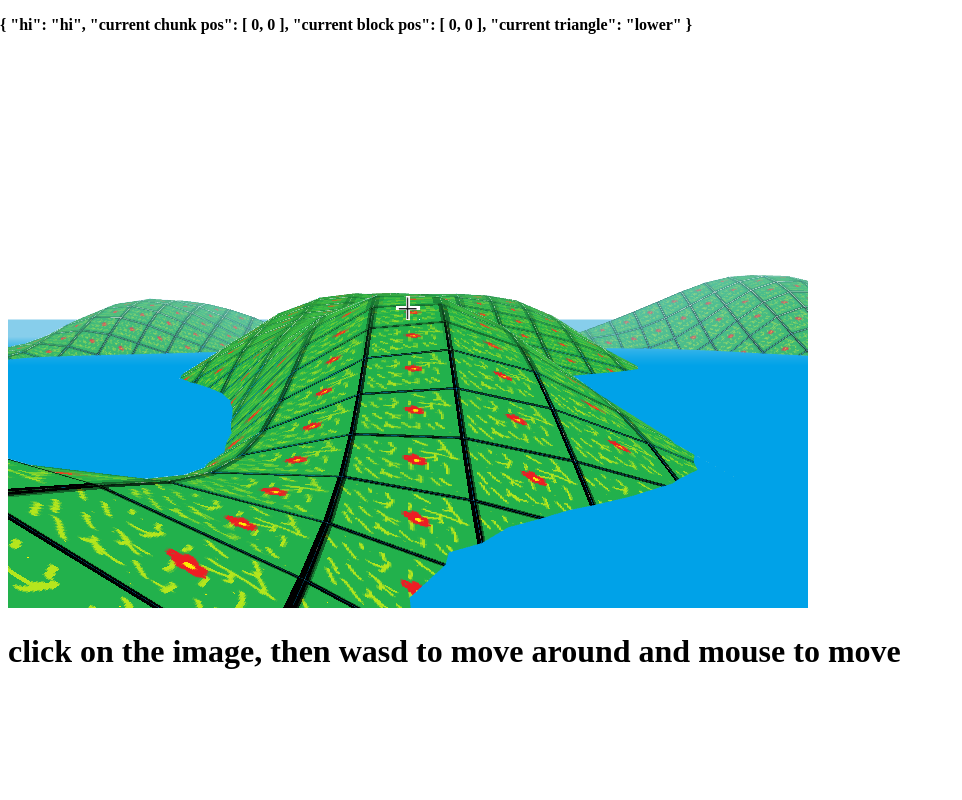
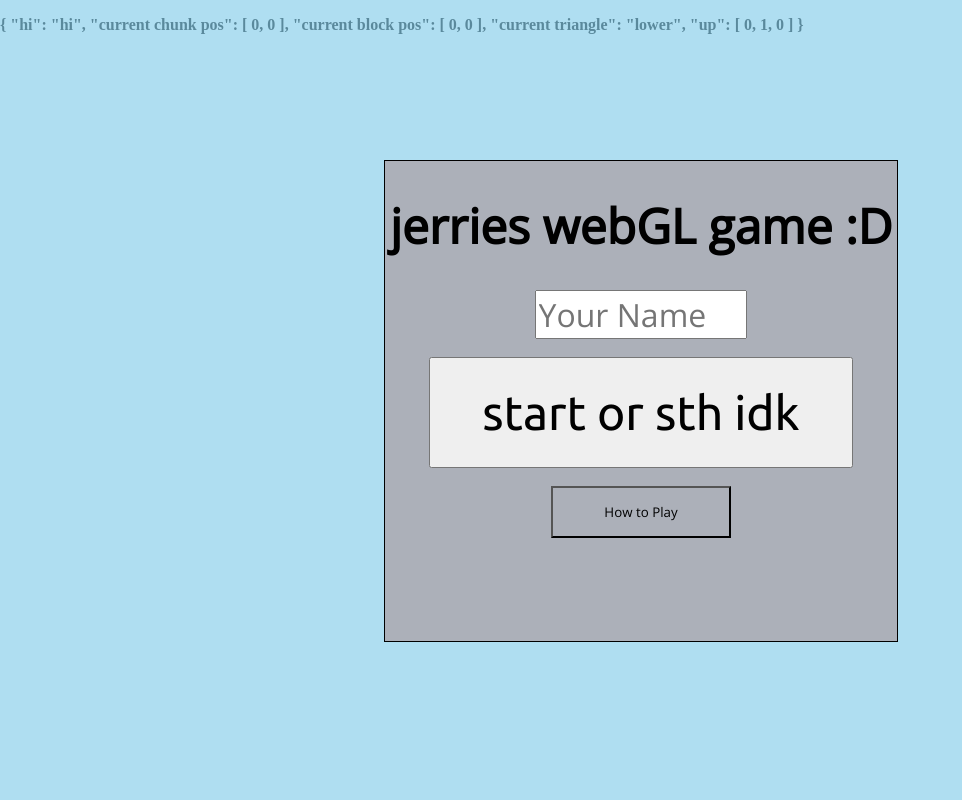
Before and after one commit to Greb-the-awesome/webdev, a Flask app: page /programmingDemo in a window 1280 px wide. Shown: the whole page, without its empty margins (0-962 px from the left). Run offline with Flask 2, Linux system fonts and the light colour scheme; some libraries are stand-ins or nearby versions.

Commit message:
much webGL development

```diff
--- a/static/multiplayer_3d_game/divisionEngine.js
+++ b/static/multiplayer_3d_game/divisionEngine.js
@@ -7,7 +7,8 @@ var settings = {};
 var pushed = [];
 var attributeInfo, particleShader;
 var divisDownKeys = {};
-var particleTexCoords, particleCenterOffsets;
+var textShader;
+var particleTexCoords, particleCenterOffsets, textTexCoords, textPositions, textColors;
 
 // #4a412a
 
@@ -40,6 +41,8 @@ function initShaders() {
 	if (settings.useTexture) {
 		particleShader = compileShaders(particleVS, textureFS, "particleShader");
 		if (!gl.getProgramParameter(particleShader, gl.LINK_STATUS)) { alert("particle shaders failed lmao bc" + gl.getProgramInfoLog(particleShader)); }
+		textShader = compileShaders(textVS, textFS, "textShader");
+		if (!gl.getProgramParameter(textShader, gl.LINK_STATUS)) { alert("text shaders failed lmao bc" + gl.getProgramInfoLog(textShader)) }
 	}
 	return shaderProgram;
 }
@@ -100,33 +103,42 @@ function initBuffers() {
 	const particleOffsetBuffer = gl.createBuffer();
 	particleCenterOffsets = [];
 	{
-		let cycle = [-1, 1,
-					 -1, -1,
-					 1, 1,
-					 1, 1,
-					 1, -1,
-					 -1, -1,];
-		let texCoordsCycle = [0.0, 0.5,
-							  0.0, 0.0,
-							  0.5, 0.5,
-							  0.5, 0.5,
-							  0.5, 0.0,
-							  0.0, 0.0,];
-		for (let j=0; j<1; j++) {
+		let cycle = [-1.0, -1.0,
+					 1.0, -1.0,
+					 1.0, 1.0,
+					 -1.0, -1.0,
+					 1.0, 1.0,
+					 -1.0, 1.0];
+		let texCoordsCycle = [0.5, 1,
+							  0, 1,
+							  0, 0.5,
+							  0.5, 1,
+							  0, 0.5,
+							  0.5, 0.5];
+		for (let j=0; j<10; j++) {
+			var offsets = [Math.random() * 5,Math.random() * 5,Math.random() * 5];
 			for (let i=0; i<6; i++) {
 				particleCorners.push(cycle[i * 2]);
 				particleCorners.push(cycle[i * 2 + 1]);
 				particleTexCoords.push(texCoordsCycle[i * 2]);
 				particleTexCoords.push(texCoordsCycle[i * 2 + 1]);
-				particleCenterOffsets.push(Math.random() * 5);
-				particleCenterOffsets.push(Math.random() * 5);
-				particleCenterOffsets.push(Math.random() * 5);
+				particleCenterOffsets = particleCenterOffsets.concat(offsets);
 			}
 		}
-		setBufferData(particleCornerBuffer, particleCorners);
-		setBufferData(particleTexCoordBuffer, particleTexCoords);
-		setBufferData(particleOffsetBuffer, particleCenterOffsets);
 	}
+	setBufferData(particleCornerBuffer, particleCorners);
+	setBufferData(particleTexCoordBuffer, particleTexCoords);
+	setBufferData(particleOffsetBuffer, particleCenterOffsets);
+
+	const textPositionBuffer = gl.createBuffer();
+	textPositions = [];
+	setBufferData(textPositionBuffer, textPositions);
+	const textTexCoordBuffer = gl.createBuffer();
+	textTexCoords = [];
+	setBufferData(textTexCoordBuffer, textTexCoords);
+	const textColorBuffer = gl.createBuffer();
+	textColors = [];
+	setBufferData(textColorBuffer, textColors);
 
 	return {
 		"position": positionBuffer,
@@ -137,6 +149,9 @@ function initBuffers() {
 		"particleOffset": particleOffsetBuffer,
 		"particleCorner": particleCornerBuffer,
 		"particleTexCoord": particleTexCoordBuffer,
+		"textPosition": textPositionBuffer,
+		"textTexCoord": textTexCoordBuffer,
+		"textColor": textColorBuffer,
 	}
 }
 
@@ -230,7 +245,63 @@ function flushUniforms() {
 		infoStuff.uniformLocations.pModelViewMatrix,
 		false,
 		modelViewMatrix);
+	var right = glMatrix.vec3.create();
+	glMatrix.vec3.cross(right, glMatrix.vec3.fromValues(0.0, 1.0, 0.0), myPlayer.cameraFront,);
+	glMatrix.vec3.normalize(right, right);
+	gl.uniform3f(infoStuff.uniformLocations.pCameraRight, right[0], right[1], right[2]);
+	gl.useProgram(textShader);
+	gl.uniformMatrix4fv(infoStuff.uniformLocations.tProjectionMatrix,
+		false,
+		projectionMatrix);
+	gl.uniformMatrix4fv(
+		infoStuff.uniformLocations.tModelViewMatrix,
+		false,
+		modelViewMatrix);
 	gl.useProgram(current);
+}
+var supporteds = [];
+{
+	let supportedString = "abcdefghijklmnopqrstuvwxyz";
+	for (let i=0; i<supportedString.length; i++) {
+		supporteds.push(supportedString[i]);
+	}
+}
+function addText(text, vertices, color) {
+	var unsupporteds = [];
+	for (let i=0; i<text.length; i++) {
+		var char = text[i];
+		if (!supporteds.includes(char)) { unsupporteds.push(char); }
+		else {
+			var position = supporteds.indexOf(char) * settings.charWidth + settings.textStart[0];
+			var head = i * 8;
+			textPositions = textPositions.concat([
+					-1.0 + head, -1.0,
+					 1.0 + head, -1.0,
+					 1.0 + head,  1.0,
+					-1.0 + head, -1.0,
+					 1.0 + head,  1.0,
+					-1.0 + head,  1.0]);
+			textTexCoords = textTexCoords.concat([
+					position, settings.textStart[1],
+					position + settings.charWidth, settings.textStart[1],
+					position + settings.charWidth, settings.textStart[1] + settings.charWidth,
+					position, settings.textStart[1],
+					position + settings.charWidth, settings.textStart[1] + settings.charWidth,
+					position, settings.textStart[1] + settings.charWidth]);
+			for (let j=0; j<6; j++) { textColors = textColors.concat(color); }
+			console.log("debug info: position = "+position+"\nadded textTexCoords = "+[
+					position, settings.textStart[1],
+					position + settings.charWidth, settings.textStart[1],
+					position + settings.charWidth, settings.textStart[1] + settings.charWidth,
+					position, settings.textStart[1],
+					position + settings.charWidth, settings.textStart[1] + settings.charWidth,
+					position, settings.textStart[1] + settings.charWidth]);
+		}
+	}
+	if (0 in unsupporteds) { console.warn("addText: unsupported characters: " + unsupporteds); }
+	setBufferData(buffers.textPosition, textPositions);
+	setBufferData(buffers.textColor, textColors);
+	setBufferData(buffers.textTexCoord, textTexCoords);
 }
 
 function loadTexture(url) { // MUST BE POWER OF 2 IMAGE
@@ -279,6 +350,8 @@ function finalInit() {
 	gl.enable(gl.DEPTH_TEST);
 	gl.depthFunc(gl.LEQUAL);
 
+	gl.enable(gl.BLEND);
+	gl.blendFunc(gl.SRC_ALPHA, gl.ONE_MINUS_SRC_ALPHA);
 	gl.clear(gl.COLOR_BUFFER_BIT | gl.DEPTH_BUFFER_BIT);
 
 	projectionMatrix = glMatrix.mat4.create();
@@ -322,6 +395,7 @@ function finalInit() {
 	gl.bindTexture(gl.TEXTURE_2D, texture);
 
 	gl.uniform1i(infoStuff.uniformLocations.texSampler, 0);
+	addText("aad", 0, [0, 1, 0, 1]);
 	flush();
 }
 
@@ -357,15 +431,28 @@ class Camera {
 	}
 }
 
+const D_ONE_POINT = function() { return glMatrix.vec3.fromValues(0,0,0); };
+const D_SQUARE_PLANE = function() {
+	return glMatrix.vec3.fromValues(Math.random(), Math.random(), Math.random());
+};
+
+class ParticleSystem {
+	constructor(position, emitter, startVelocity, lifetime) {
+		this.position = position;
+		this.emitFunc = emitter;
+		this.startVelocity = startVelocity;
+		this.particleLifetime = lifetime;
+		for (let i=0; i<1000/*change later*/; i++) {
+
+		}
+	}
+}
+
 var shaderProgram;
 
-function onLoad() {
-	settings.useTexture = true;
-	initGL();
-}
 
-function initGL() {
-	canvas = document.getElementById("canvas");
+function initGL(canvName) {
+	canvas = document.getElementById(canvName);
 	gl = canvas.getContext("webgl");
 	if (gl === null || gl === undefined) { // no webgl for ye
 		window.alert("webgl failed lmao");
@@ -374,7 +461,7 @@ function initGL() {
 
 	shaderProgram = initShaders();
 
-	infoStuff = {
+	infoStuff = { // i really should dynamically generate this as it is getting cluttered but w h a t e v e r
 		program: shaderProgram,
 		attribLocations: {
 			shaderProgram: {
@@ -390,6 +477,11 @@ function initGL() {
 				particleCenterOffset: gl.getAttribLocation(particleShader, "aParticleCenterOffset"),
 				particleCorner: gl.getAttribLocation(particleShader, "aParticleCorner"),
 				particleTexCoords: gl.getAttribLocation(particleShader, "aParticleTexCoords"),
+			},
+			textShader: {
+				vertexPosition: gl.getAttribLocation(textShader, "aVertexPosition"),
+				vertexColor: gl.getAttribLocation(textShader, "aTextColor"),
+				vertexTexCoord: gl.getAttribLocation(textShader, "aTexCoord"),
 			}
 		},
 		uniformLocations: {
@@ -403,6 +495,11 @@ function initGL() {
 			particleEmitter: gl.getUniformLocation(particleShader, "uParticleEmitter"),
 			pModelViewMatrix: gl.getUniformLocation(particleShader, "uModelViewMatrix"),
 			pProjectionMatrix: gl.getUniformLocation(particleShader, "uProjectionMatrix"),
+			pCameraRight: gl.getUniformLocation(particleShader, "uCameraRight"),
+			tModelViewMatrix: gl.getUniformLocation(textShader, "uModelViewMatrix"),
+			tProjectionMatrix: gl.getUniformLocation(textShader, "uProjectionMatrix"),
+			tCameraPos: gl.getUniformLocation(textShader, "uCameraPos"),
+			tFogColor: gl.getUniformLocation(textShader, "uFogColor"),
 		}
 	};
 
@@ -423,6 +520,11 @@ function initGL() {
 		particleCenterOffset: [buffers.particleOffset],
 		particleCorner: [buffers.particleCorner, 2, gl.FLOAT, false, 0, 0],
 		particleTexCoords: [buffers.particleTexCoord, 2, gl.FLOAT, false, 0, 0],
+	};
+	attributeInfo["textShader"] = {
+		vertexPosition: [buffers.textPosition, 2, gl.FLOAT, false, 0, 0],
+		vertexColor: [buffers.textColor, 4, gl.FLOAT, false, 0, 0],
+		vertexTexCoord: [buffers.textTexCoord, 2, gl.FLOAT, false, 0, 0],
 	}
 
 	window.addEventListener("keydown", onKeyDown);
@@ -453,6 +555,3 @@ function onKeyUp(event) {
 	keyCode = event.keyCode;
 	divisDownKeys[keyCode] = false;
 }
-
-
-window.onload = onLoad;
--- a/static/multiplayer_3d_game/minecraft.js
+++ b/static/multiplayer_3d_game/minecraft.js
@@ -1,5 +1,6 @@
 var chunks, gl;
 var debugDispNow = {"hi":"hi"};
+var locations = {};
 
 function fakePerlin(x, y) {
 	return [Math.sin((x + y) / 2)]
@@ -95,9 +96,35 @@ for (let x=-3; x<3; x++) {
 	}
 }
 
+function startGame() {
+	document.getElementById("homeDiv").style.display = "none";
+	canvas.requestPointerLock();
+	clearInterval(ambientHandle);
+}
+var alreadyHelped;
+function gameHelp() {
+	var h;
+	if (!alreadyHelped) {
+		h = document.getElementById('helpDiv');
+		h.style.display = "block";
+	}
+	console.log(h)
+	document.getElementById('helpDiv').scroll({
+		top: 1000,
+		left: 0,
+		behavior: "smooth"
+	});
+	alreadyHelped = true;
+}
+
 function divisionOnLoad(gl) {
 	noise.seed(6969); // the funny number
 	var values = Object.values(chunks);
+	canvas.width = parseInt(
+		document.defaultView.getComputedStyle(canvas, "wot do i put here").width.replace("px", ""), 10);
+	canvas.height = parseInt(
+		document.defaultView.getComputedStyle(canvas, "wot do i put here").height.replace("px", ""), 10);
+	gl.viewport(0, 0, canvas.width, canvas.height);
 
 	for (let c=0; c<values.length; c++) {
 		var chunk = values[c];
@@ -134,7 +161,7 @@ function divisionOnLoad(gl) {
 				  100, 0, 100,
 				  -100, 0, 100,
 				  -100, 0, -100],
-				  [0.9, 0.9,0.9, 0.9,0.9, 0.9,0.9, 0.9,0.9, 0.9,0.9, 0.9,])
+				  [0.99, 0.99,0.99, 0.99,0.99, 0.99,0.99, 0.99,0.99, 0.99,0.99, 0.99,])
 	flush();
 	window.gl = gl;
 	canvas.requestPointerLock = canvas.requestPointerLock || canvas.mozRequestPointerLock;
@@ -154,6 +181,8 @@ function debugRefresh() {
 function onCameraTurn(e) {
 	myPlayer.yaw   += e.movementX * 0.07;
 	myPlayer.pitch -= e.movementY * 0.07;
+	if (myPlayer.pitch > 89) { myPlayer.pitch = 89; }
+	if (myPlayer.pitch < -89) { myPlayer.pitch = -89; }
 
 	var front = glMatrix.vec3.create();
 	front[0] = Math.cos(glMatrix.glMatrix.toRadian(myPlayer.yaw)) * Math.cos(glMatrix.glMatrix.toRadian(myPlayer.pitch));
@@ -162,10 +191,25 @@ function onCameraTurn(e) {
 	glMatrix.vec3.normalize(myPlayer.cameraFront, front);
 }
 
+var ambientHandle;
+function onLoad() {
+	settings.useTexture = true;
+	settings.textStart = [0.5, 0.46875];
+	settings.charWidth = 0.03125;
+	settings.numCharsPerBreak = 10;
+	initGL("canvas");
+	ambientHandle = setInterval(function() {
+		onCameraTurn({"movementX": 1, "movementY": 0});
+	}, 10);
+}
+
+window.onload = onLoad;
+
 function loop() {
 	// wasd
 	// var playerVelXZ = Math.sqrt(myPlayer.userInputVelocity[0]**2 + myPlayer.userInputVelocity[2]**2);
 	// var tooFast = playerVelXZ > 0.02;
+
 	if(divisDownKeys[65]) { // a or <
 		var crossed = glMatrix.vec3.create();
 		var normalized = glMatrix.vec3.create();
@@ -225,6 +269,7 @@ function loop() {
 		// let distance1 = distance()
 		flush();
 	}
+	{ // yum yum render em up
 		useShader(shaderProgram);
 		gl.drawArrays(gl.TRIANGLES, 0, positions.length / 3);
 		var posPlusFront = glMatrix.vec3.create();
@@ -244,10 +289,16 @@ function loop() {
 		useShader(particleShader);
 		gl.drawArrays(gl.TRIANGLES, 0, particleCenterOffsets.length / 3);
 
+		useShader(textShader);
+		gl.uniform4f(infoStuff.uniformLocations.tFogColor, 0.529, 0.808, 0.921, 1.0);
+		gl.drawArrays(gl.TRIANGLES, 0, textPositions.length / 2);
+
 		useShader(billboardShader);
 		gl.disable(gl.DEPTH_TEST);
-	gl.drawArrays(gl.TRIANGLES, 0, 6);
+		gl.drawArrays(gl.TRIANGLES, 0, billboardPositions.length / 3);
 		gl.enable(gl.DEPTH_TEST);
+	}
+	debugDispNow["up"] = [myPlayer.cameraUp[0], myPlayer.cameraUp[1], myPlayer.cameraUp[2]];
 }
 
 window.setInterval(loop, 25);
--- a/static/multiplayer_3d_game/multiplayer_3d_game.css
+++ b/static/multiplayer_3d_game/multiplayer_3d_game.css
@@ -1,3 +1,58 @@
 #canvas {
 	background-color:  skyblue;
+	position: absolute;
+	left: 0;
+	top: 0;
 }
+
+.homeDiv {
+	position: absolute;
+	left: 0;
+	top: 0;
+	width: 100%;
+	height: 100%;
+	background-color: #87CEEBAA;
+}
+
+.homeDivInner {
+	position: absolute;
+	left: calc(100% / 2 - 20%);
+	top: 20%;
+	width: 40%;
+	height: 60%;
+	border: 1px solid black;
+	background-color: #AA888888;
+	overflow: scroll;
+	-ms-overflow-style: none;
+	scrollbar-width: none;
+}
+
+.homeDivInner::-webkit-scrollbar {
+	display: none;
+}
+
+#nameBox {
+	font-family: "Open Sans";
+	width: 40%;
+	font-size: 2rem;
+}
+#startBtn {
+	font-family: "Ubuntu";
+	font-size: 3rem;
+	padding: 5% 10%;
+}
+#helpBtn {
+	font-family: "Open Sans";
+	background-color: #00000000;
+	padding: 3% 10%;
+	transition-duration: 0.5s;
+}
+#helpBtn:hover {
+	background-color: skyblue;
+	padding: 4% 11%;
+}
+
+h1 {
+	font-family: "Open Sans";
+	font-size: 3rem;
+}
--- a/static/multiplayer_3d_game/shaders.js
+++ b/static/multiplayer_3d_game/shaders.js
@@ -101,20 +101,63 @@ uniform vec3 uParticleEmitter;
 // uniform float uParticleSize;
 uniform mat4 uModelViewMatrix;
 uniform mat4 uProjectionMatrix;
+uniform vec3 uCameraRight;
 
 varying highp vec2 texCoord;
 varying mediump float fogAmount;
 
 void main() {
 	vec4 position = vec4(
-		aParticleCenterOffset + uParticleEmitter, 1.0
+		uParticleEmitter + aParticleCenterOffset, 1.0
 	);
 
-	vec3 rightVec = vec3(uModelViewMatrix[0].x, uModelViewMatrix[1].x, uModelViewMatrix[2].x);
-	vec3 upVec = vec3(0.0, 1.0, 0.0);
-	// position.xyz += (rightVec * aParticleCorner.x) +
-	// 				(upVec * aParticleCorner.y);
+	vec3 rightVec = uCameraRight;
+	vec3 upVec = vec3(uModelViewMatrix[0].y, uModelViewMatrix[1].y, uModelViewMatrix[2].y);
+	position.xyz += (rightVec * aParticleCorner.x) +
+					(upVec * aParticleCorner.y);
 	gl_Position = uProjectionMatrix * uModelViewMatrix * position;
 	texCoord = aParticleTexCoords;
 }
 `;//uModelViewMatrix[0].y, uModelViewMatrix[1].y, uModelViewMatrix[2].y
+const textVS = `
+attribute vec4 aVertexPosition;
+attribute vec2 aTexCoord;
+attribute vec4 aTextColor;
+
+uniform mat4 uModelViewMatrix;
+uniform mat4 uProjectionMatrix;
+uniform vec3 uCameraPos;
+
+varying highp vec2 texCoord;
+varying mediump float fogAmount;
+varying lowp vec4 vColor;
+
+void main() {
+	gl_Position = uProjectionMatrix * uModelViewMatrix * aVertexPosition;
+	texCoord = aTexCoord;
+	vColor = aTextColor;
+	if (uCameraPos.y < 0.0) {
+		fogAmount = -(uModelViewMatrix * aVertexPosition).z * 0.08;
+	} else {
+		fogAmount = -(uModelViewMatrix * aVertexPosition).z * 0.05 - 1.0;
+	}
+}
+`;
+const textFS = `
+precision mediump float;
+varying highp vec2 texCoord;
+uniform sampler2D uSampler;
+uniform vec4 uFogColor;
+varying mediump float fogAmount;
+varying lowp vec4 vColor;
+
+void main() {
+	lowp vec4 texel = texture2D(uSampler, texCoord);
+	if (texel.a == 0.0) {
+		discard;
+	} else {
+		lowp vec4 col = vec4(vColor.rgb, mix(vColor.a, texel.a, 0.5));
+		gl_FragColor = mix(col, uFogColor, clamp(fogAmount, 0.0, 1.0));
+	}
+}
+`;
--- a/templates/multiplayer_3d_game.html
+++ b/templates/multiplayer_3d_game.html
@@ -8,11 +8,34 @@
 			src="{{ url_for('static', filename='multiplayer_3d_game/gl-matrix.js') }}"></script>
 		<script src="https://cdnjs.cloudflare.com/ajax/libs/socket.io/4.0.1/socket.io.js"></script>
 		<link rel="stylesheet" href="/static/multiplayer_3d_game/multiplayer_3d_game.css">
+		<!-- fonts -->
+		<link rel="preconnect" href="https://fonts.googleapis.com">
+		<link rel="preconnect" href="https://fonts.gstatic.com" crossorigin>
+		<link href="https://fonts.googleapis.com/css2?family=Open+Sans:wght@300&display=swap" rel="stylesheet">
+		<link rel="preconnect" href="https://fonts.googleapis.com">
+		<link rel="preconnect" href="https://fonts.gstatic.com" crossorigin>
+		<link href="https://fonts.googleapis.com/css2?family=Open+Sans:wght@300&family=Ubuntu&display=swap" rel="stylesheet">
 	</head>
 	<body>
-        <canvas id="canvas" width="800" height="600"></canvas>
-        <h1>click on the image, then wasd to move around and mouse to move</h1>
+		<canvas id="canvas" width="1000" height="1000" style="width: 100%; height:100%"></canvas>
 		<p id = "debugStuff" style="position: absolute;left:0;top:0;font-weight:bold;"></p>
+		<!-- ------home screen------- -->
+		<div class="homeDiv" id="homeDiv">
+			<div class="homeDivInner">
+				<center>
+					<h1>jerries webGL game :D</h1>
+					<input type="text" id="nameBox" placeholder="Your Name">
+					<br><br>
+					<button id="startBtn" onclick = "startGame();">start or sth idk</button>
+					<br><br>
+					<button id="helpBtn" onclick="gameHelp();">How to Play</button>
+					<div id="helpDiv" style="display:none;">
+						<p>bro this game is still in early development ok so yea yea</p>
+					</div>
+				</center>
+			</div>
+		</div>
+		<!-- ------------------ -->
 	 <script type="text/javascript"
 			src="{{ url_for('static', filename='multiplayer_3d_game/shaders.js') }}" defer></script>
 	<script type="text/javascript"
```
Also changed, not shown: static/multiplayer_3d_game/grass.png. Lines whose indentation alone changed are shown as unchanged.
